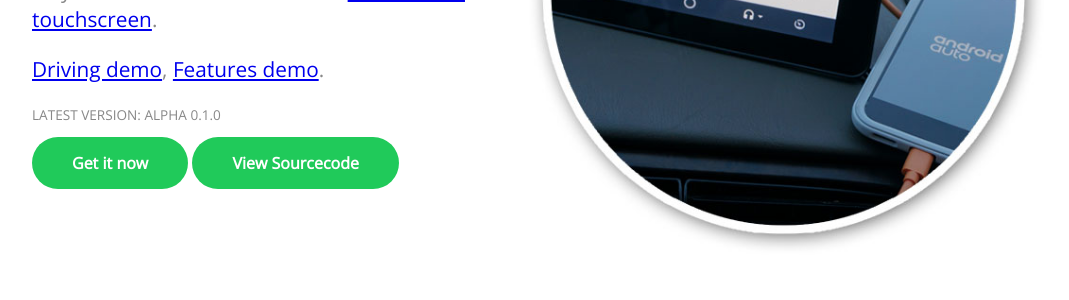
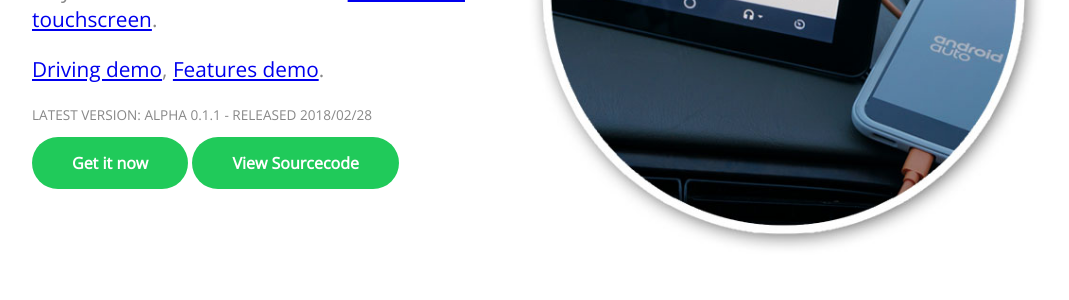
Before and after one commit to opencardev/getcrankshaft.github.io, a Jekyll site: the page built from index.html, in a window 1280 px wide and 900 px high, scrolled down 347 px. Shown: the part 155-455 px from the top of the window, without its empty margins (138-1207 px from the left). Built offline with Jekyll 4.4.1, drawn with Linux system fonts in a browser that asks for light colours.

Commit message:
[site] change latest release to 0.1.1

```diff
--- a/index.html
+++ b/index.html
@@ -8,7 +8,7 @@ title: Crankshaft = Raspberry Pi 💖 Android Auto
 			<div>
 				<div class="maintitle">raspberry pi 💖 android auto</div>
 				<p>Crankshaft is a turn-key GNU/Linux distribution for the Raspberry Pi that transforms it to an Android Auto headunit. Android then displays your apps on the big, gorgeous 7 inches screen of the RPi and gives you a car-optimized interface and experience so you can drive distraction-free. No more fumbling with the phone's small screen!<br />All you need is a RPi3 board and <a href="https://www.raspberrypi.org/products/raspberry-pi-touch-display/">its official 7" touchscreen</a>.</p><p><a href="https://youtu.be/oq1TR78kpL4" target="_blank">Driving demo</a>, <a href="https://youtu.be/tFEpfuDBDjM" target="_blank">Features demo</a>.</p>
-				<p class="subtitle">Latest version: Alpha 0.1.0</p>
+				<p class="subtitle">Latest version: Alpha 0.1.1 - Released 2018/02/28</p>
 				<div class="button">
 					<a href="https://github.com/htruong/crankshaft/releases" target="_blank">Get it now</a> <a href="https://github.com/htruong/crankshaft" target="_blank">View Sourcecode</a>
 				</div>
```
